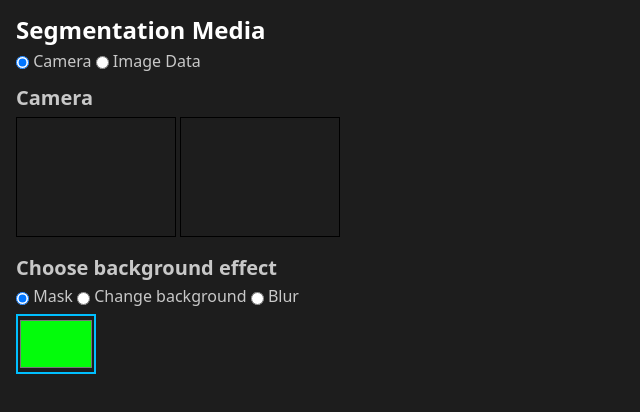
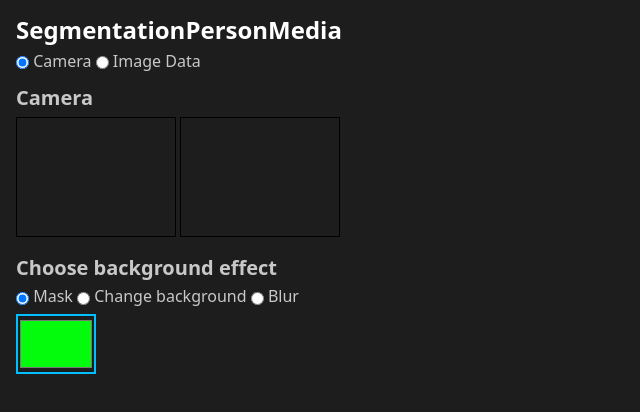
Before and after one commit to joe-re/segmentation-person-media, a website: page demo/index.html in a window 1280 px wide. Shown: the whole page, without its empty margins (0-640 px from the left). Drawn offline with Linux system fonts and the light colour scheme; files that its build step writes are made by us from their sources; files whose address does not match are found by name.

Commit message:
add build script

```diff
--- a/demo/index.html
+++ b/demo/index.html
@@ -2,14 +2,14 @@
 <html>
 
 <head>
-  <title>SegmentationMedia</title>
+  <title>SegmentationPersonMedia</title>
   <meta name="viewport" content="width=device-width,initial-scale=1">
   <link rel="stylesheet" href="./destyle.css">
 </head>
 
 <body>
   <div class="app">
-    <h1>Segmentation Media</h1>
+    <h1>SegmentationPersonMedia</h1>
     <section class="src-selection">
       <input type="radio" name="src-selection" id="src-selection-camera" value="camera" checked>
       <label for="src-selection-camera">Camera</label>
--- a/tsconfig.json
+++ b/tsconfig.json
@@ -13,7 +13,7 @@
       "outDir": "dist",
       "sourceMap": true,
       "inlineSources": true,
-      "rootDir": "./"
+      "declaration": true,
+      "emitDeclarationOnly": true
     },
-    "include": ["**/*.ts"]
   }
```
Also changed, not shown: package.json (+5 -4 lines).
